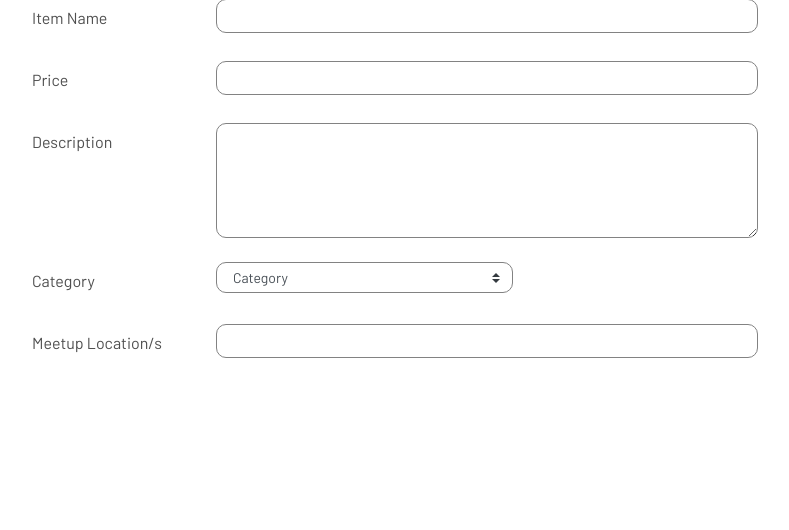
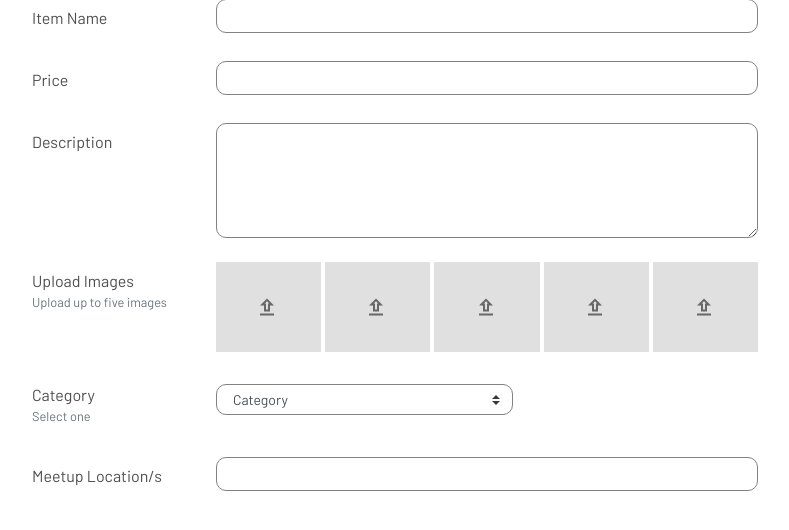
Before and after one commit to daniddelrio/atrade-website, a Django app: template ateneo_trade/shop/templates/shop/post_item.html in a window 1280 px wide. Shown: the part 205-735 px from the top of the page, without its empty margins (245-1034 px from the left). Run offline with Django 3.2, Linux system fonts and the light colour scheme; the template is opened without the code that fills it, so the values that code supplies are empty; some libraries are stand-ins or nearby versions.

Commit message:
Add images form field

```diff
--- a/ateneo_trade/shop/static/shop/css/post-item.css
+++ b/ateneo_trade/shop/static/shop/css/post-item.css
@@ -1,5 +1,5 @@
 .post-form {
-	margin: 3rem 12rem auto 12rem;
+	margin: 3rem 12rem 5rem 12rem;
 }
 
 .form-control {
@@ -14,3 +14,16 @@
 	box-sizing: border-box;
 	border-radius: 10px;
 }
+
+.upload-image {
+	position: relative;
+	background: #E0E0E0;
+	height: 90px;
+	width: 90px;
+}
+
+.upload-icon {
+	position: absolute;
+	left: 42%;
+	top: 40%;
+}
--- a/ateneo_trade/shop/templates/shop/post_item.html
+++ b/ateneo_trade/shop/templates/shop/post_item.html
@@ -16,6 +16,8 @@ Post Item
 {% endblock %}
 
 {% block content %}
+<form method="post">
+	{% csrf_token %}
 	<div class="post-form">
 		<div class="form-row mb-lg-4">
 			<label for="item-name" class="col-lg-3 col-form-label">Item Name</label>
@@ -36,8 +38,40 @@ Post Item
 			</div>
 		</div>
 		<div class="form-row mb-lg-4">
-		<label for="item-category" class="col-lg-3 col-form-label">Category</label>
-		<div class="col-lg-5">
+			<div class="col-lg-3 col-form-label">
+				<label for="item-category" class="mb-sm-0">Upload Images</label>
+				<small id="passwordHelpBlock" class="form-text text-muted mt-sm-0">
+				  Upload up to five images
+				</small>
+			</div>
+			<div class="col-lg-9">
+				<div class="d-flex flex-row flex-wrap">
+					<div class="upload-image col">
+						<img class="upload-icon" src="{% static 'shop/assets/upload.svg' %}">
+					</div>
+					<div class="upload-image col ml-md-1">
+						<img class="upload-icon" src="{% static 'shop/assets/upload.svg' %}">
+					</div>
+					<div class="upload-image col ml-md-1">
+						<img class="upload-icon" src="{% static 'shop/assets/upload.svg' %}">
+					</div>
+					<div class="upload-image col ml-md-1">
+						<img class="upload-icon" src="{% static 'shop/assets/upload.svg' %}">
+					</div>
+					<div class="upload-image col ml-md-1">
+						<img class="upload-icon" src="{% static 'shop/assets/upload.svg' %}">
+					</div>
+				</div>
+			</div>
+		</div>
+		<div class="form-row mb-lg-4">
+			<div class="col-lg-3 col-form-label">
+				<label for="item-category" class="mb-sm-0">Category</label>
+				<small id="passwordHelpBlock" class="form-text text-muted mt-sm-0">
+				  Select one
+				</small>
+			</div>
+			<div class="col-lg-5 mt-lg-2">
 				<select class="custom-select custom-select-sm px-lg-3" id="item-category" name="item-category">
 				  <option>Category</option>
 				</select>
@@ -50,4 +84,5 @@ Post Item
 			</div>
 		</div>
 	</div>
+</form>
 {% endblock %}
```
Also changed, not shown: ateneo_trade/shop/static/shop/assets/upload.svg (added). Lines whose indentation alone changed are shown as unchanged.
